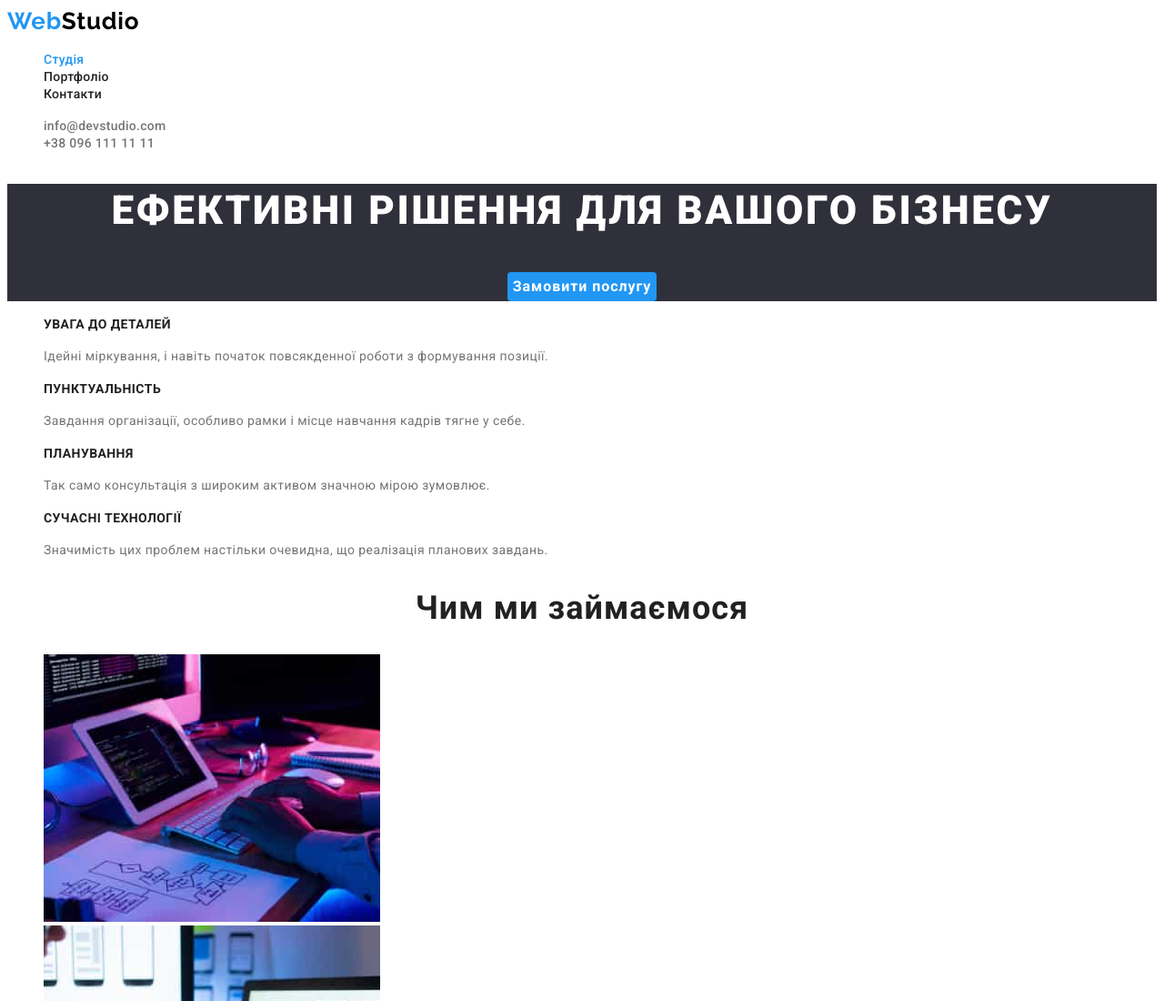
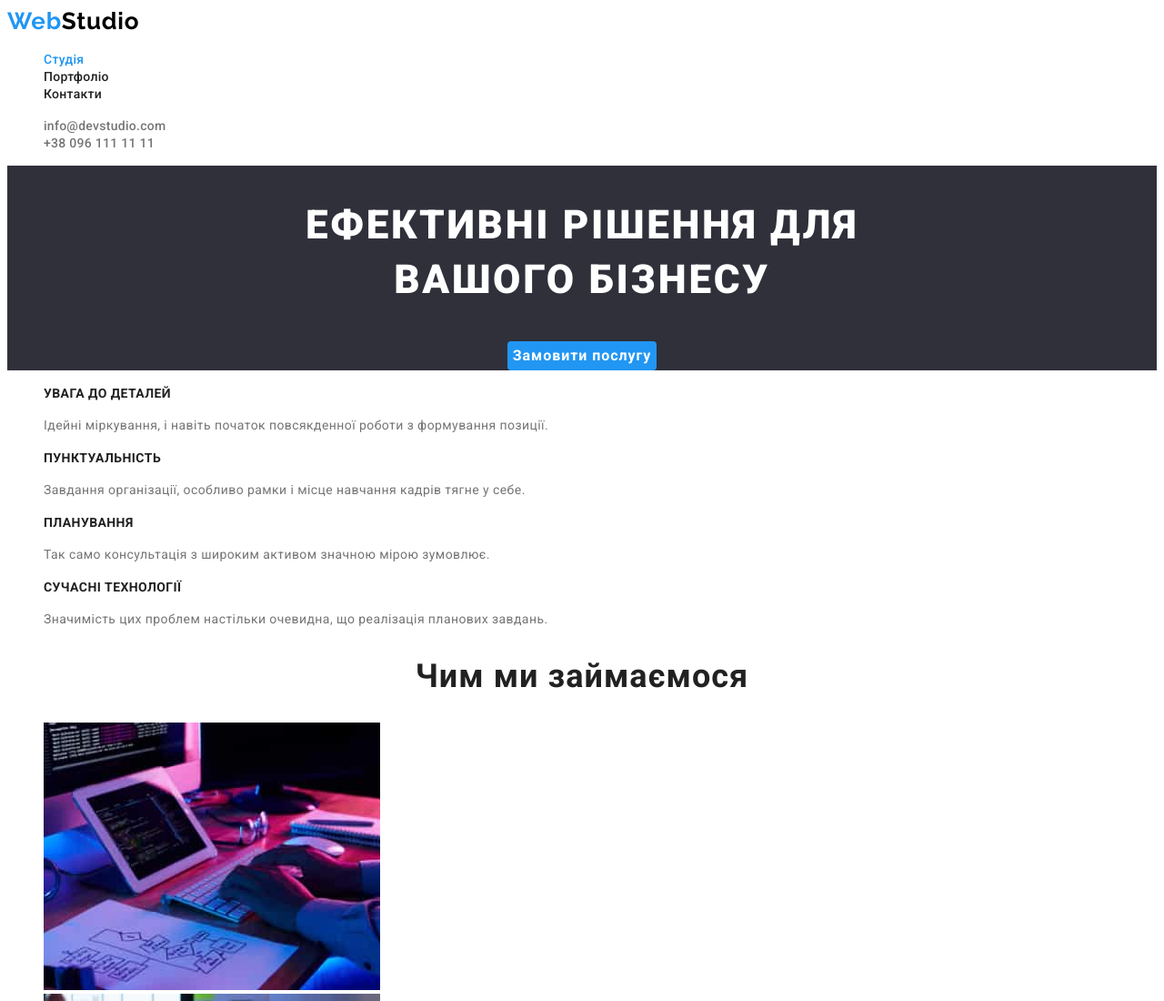
Before and after one commit to tet-n/goit-markup-hw-02, a plain HTML site: page index.html in a window 1280 px wide. Shown: the top 1100 px of the page at 91% size. Drawn offline with Linux system fonts and the light colour scheme.

Commit message:
added changes Added the last corrections

```diff
--- a/css/styles.css
+++ b/css/styles.css
@@ -88,11 +88,16 @@ body {
 
 .hero {
   background-color: var(--tertiary-bg-color);
-  text-align: center;
+  display: flex;
+  flex-direction: column;
+  justify-content: center;
+  align-items: center;
 }
 
 .hero-title {
   color: #ffffff;
+  width: 696px;
+  text-align: center;
   font-weight: 900;
   font-size: 44px;
   line-height: 1.36;
@@ -215,6 +220,7 @@ body {
   font-size: 16px;
   line-height: 1.62;
   letter-spacing: 0.03em;
+  border-radius: 4px;
 }
 
 .filter .btn:hover,
```
